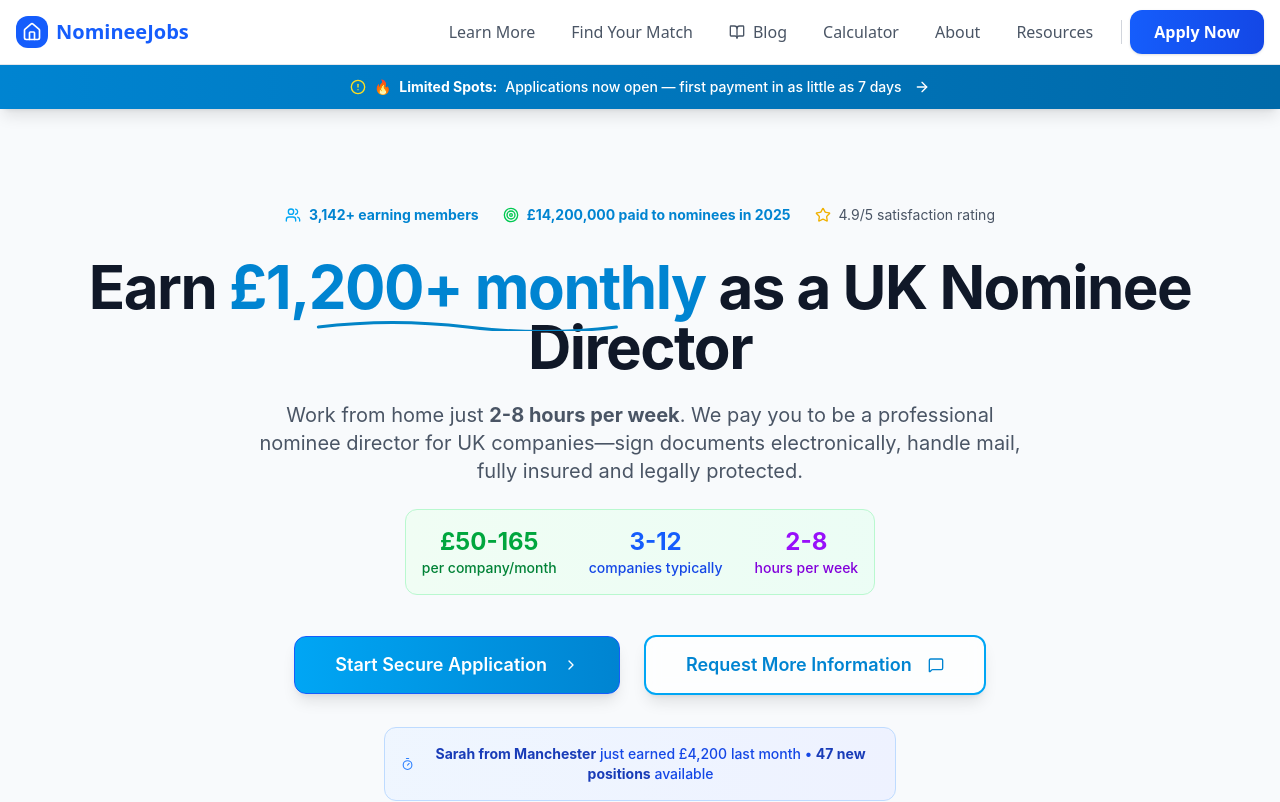
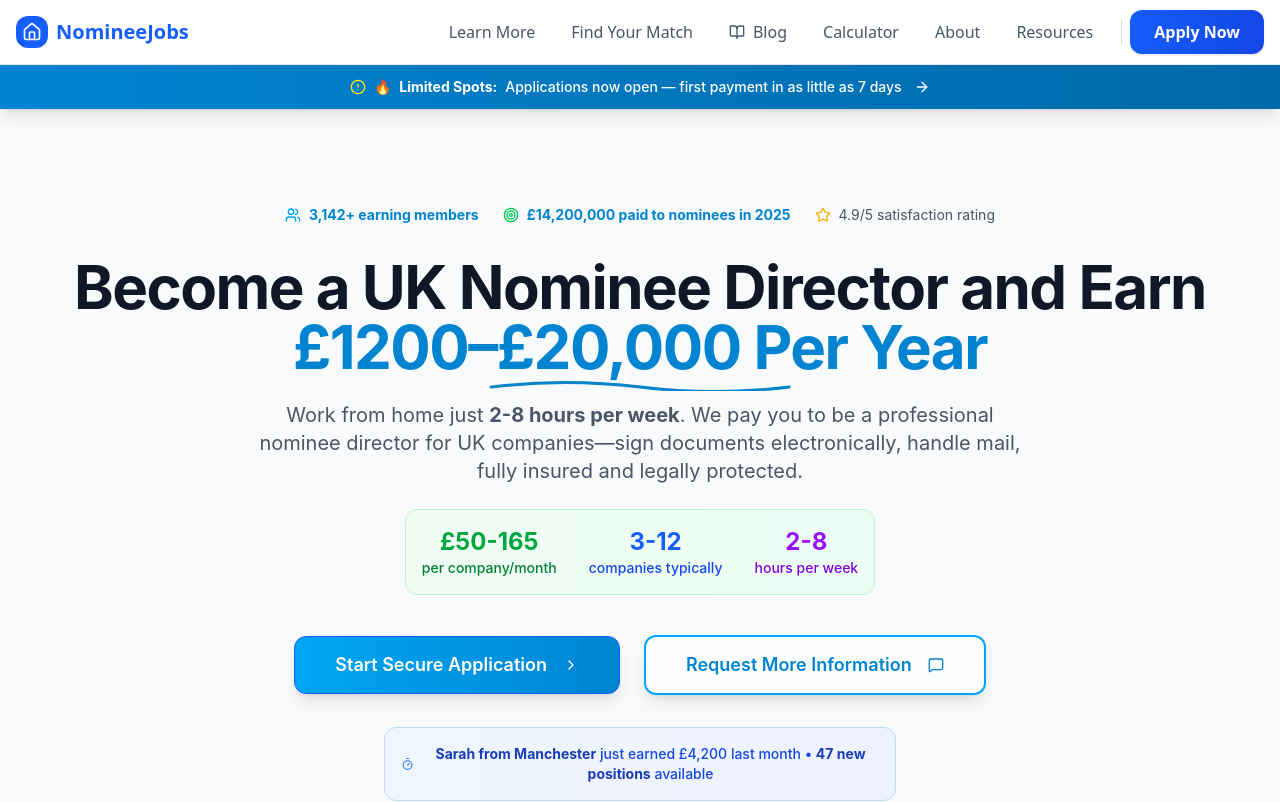
Before and after one commit to ashstate64/nomineejobs, a Next.js app: page / in a window 1280 px wide. Shown: the top 802 px of the page. Built offline with nearby package versions, Linux system fonts and the light colour scheme.

Commit message:
Update hero headline for increased credibility

```diff
--- a/components/sections/hero-section.tsx
+++ b/components/sections/hero-section.tsx
@@ -55,12 +55,12 @@ const HeroSection = memo(() => {
       </div>
 
       <h1 className="text-4xl md:text-6xl font-bold tracking-tight text-gray-900 mb-6 animate-fade-in">
-        Earn <span className="text-sky-600 relative">
-          £1,200+ monthly
+        Become a UK Nominee Director and Earn <span className="text-sky-600 relative">
+          £1200–£20,000 Per Year
           <svg className="absolute -bottom-2 left-0 w-full h-3" viewBox="0 0 300 12" fill="none">
             <path d="M1 8C50 2 100 2 150 8C200 14 250 14 299 8" stroke="rgb(2 132 199)" strokeWidth="3" strokeLinecap="round"/>
           </svg>
-        </span> as a UK Nominee Director
+        </span>
       </h1>
 
       <p className="max-w-3xl mx-auto text-lg md:text-xl text-gray-600 mb-6">
```
